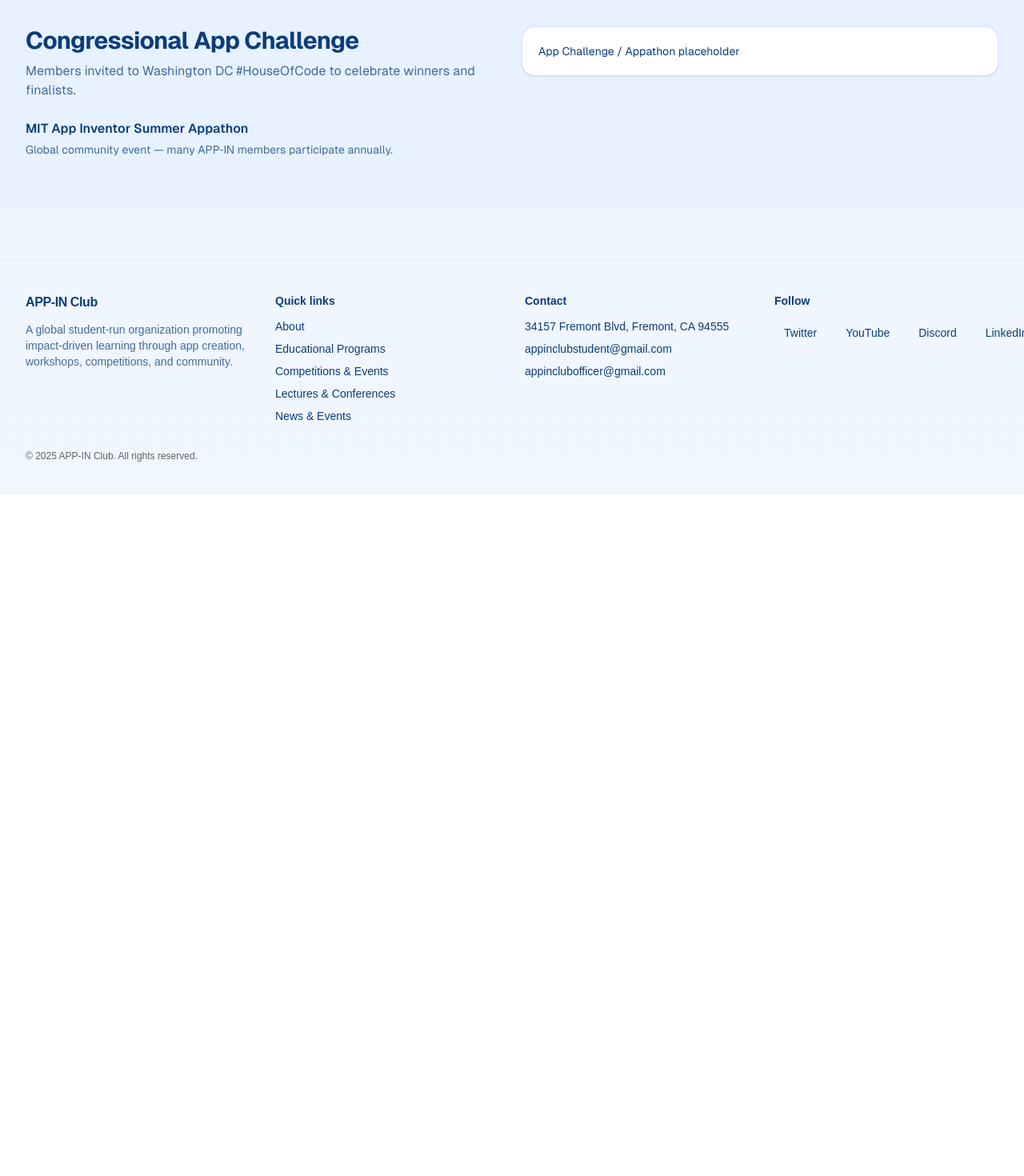
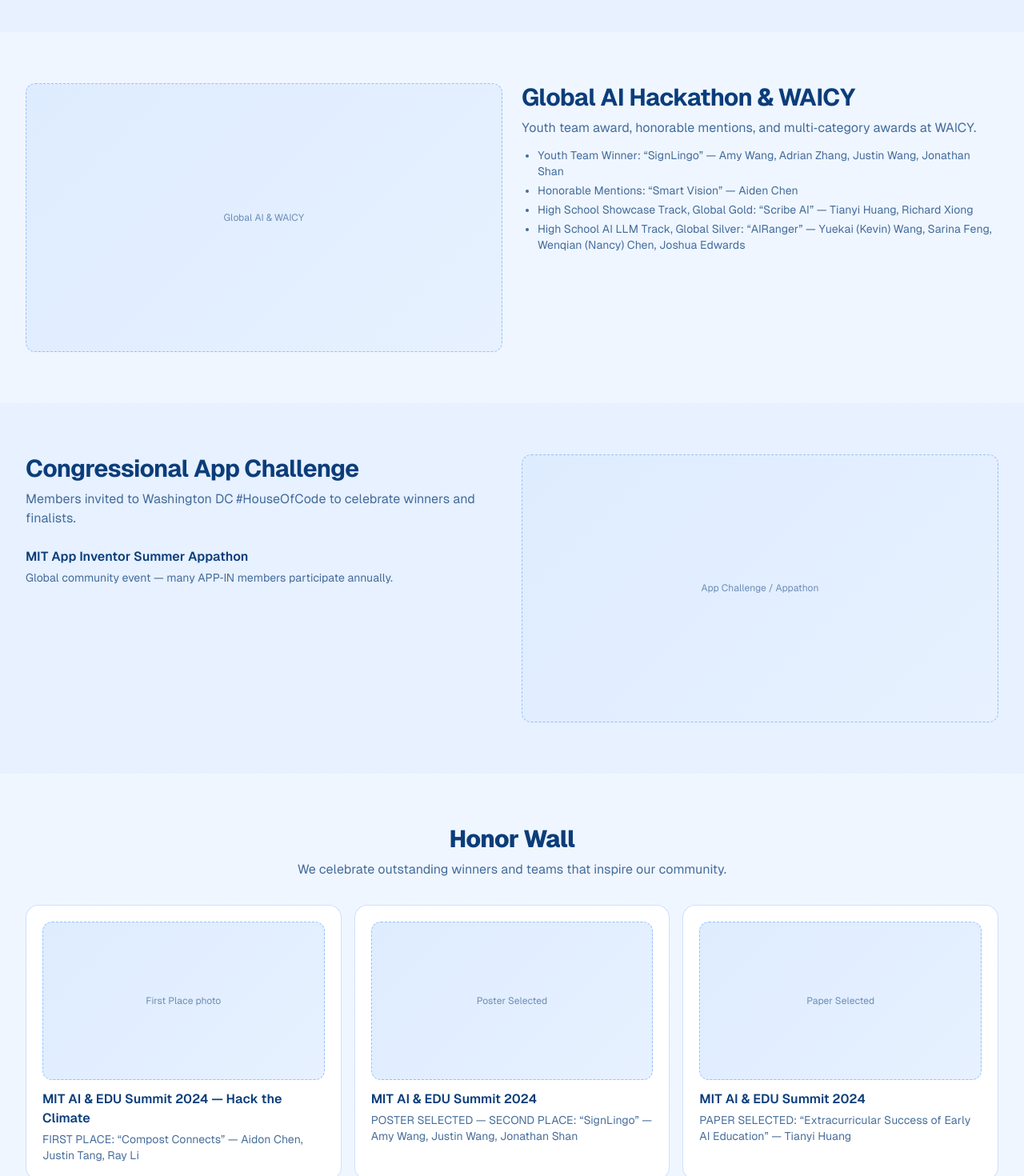
Before and after one commit to JONGYYY/App-In-Club, a Next.js app: page /programs/competitions-and-events in a window 1280 px wide. Shown: the part 1330-2800 px from the top of the page at 80% size. Before the commit the page ends 1948 px from the top, so only its background shows below. Built offline with nearby package versions, Linux system fonts and the light colour scheme.

Commit message:
feat(competitions): creative Honor Wall grid with placeholders; detailed awards (Congressional, MIT AI&EDU, Global AI Hackathon, WAICY, San Ramon, Youth Individual/Team); upgraded placeholders and CTAs

```diff
--- a/src/app/programs/competitions-and-events/page.tsx
+++ b/src/app/programs/competitions-and-events/page.tsx
@@ -1,3 +1,7 @@
+import { Placeholder } from "@/components/Placeholder";
+import { LinkButton } from "@/components/Button";
+import Link from "next/link";
+
 export const metadata = {
 	title: "Competitions & Events",
 };
@@ -35,9 +39,7 @@
 							<p className="mt-2 text-muted">APP‑IN Club teams received top awards at the MIT AI&EDU Summit event.</p>
 						</div>
 						{/* simple placeholder box to drop imagery later */}
-						<div className="card shadow-elevation1 hover-raise reveal-up" style={{ animationDelay: "120ms" }}>
-							<div className="card-body text-sm">Image placeholder</div>
-						</div>
+						<Placeholder label="MIT AI&EDU Summit photos" className="w-full hover-raise reveal-up" style={{ animationDelay: "120ms" } as any} />
 					</div>
 				</div>
 			</section>
@@ -45,12 +47,16 @@
 			<section className="section">
 				<div className="container">
 					<div className="grid gap-6 lg:grid-cols-2 items-start">
-						<div className="card shadow-elevation1 hover-raise reveal-up" style={{ animationDelay: "120ms" }}>
-							<div className="card-body text-sm">Global AI / WAICY image placeholder</div>
-						</div>
+						<Placeholder label="Global AI & WAICY" className="w-full hover-raise reveal-up" style={{ animationDelay: "120ms" } as any} />
 						<div className="reveal-up" style={{ animationDelay: "220ms" }}>
 							<h2 className="text-2xl sm:text-3xl font-bold tracking-tight">Global AI Hackathon & WAICY</h2>
 							<p className="mt-2 text-muted">Youth team award, honorable mentions, and multi‑category awards at WAICY.</p>
+							<ul className="mt-3 list-disc pl-5 text-sm text-muted space-y-1">
+								<li>Youth Team Winner: “SignLingo” — Amy Wang, Adrian Zhang, Justin Wang, Jonathan Shan</li>
+								<li>Honorable Mentions: “Smart Vision” — Aiden Chen</li>
+								<li>High School Showcase Track, Global Gold: “Scribe AI” — Tianyi Huang, Richard Xiong</li>
+								<li>High School AI LLM Track, Global Silver: “AIRanger” — Yuekai (Kevin) Wang, Sarina Feng, Wenqian (Nancy) Chen, Joshua Edwards</li>
+							</ul>
 						</div>
 					</div>
 				</div>
@@ -65,9 +71,86 @@
 							<h3 className="mt-6 font-semibold">MIT App Inventor Summer Appathon</h3>
 							<p className="text-sm text-muted mt-1">Global community event — many APP‑IN members participate annually.</p>
 						</div>
-						<div className="card shadow-elevation1 hover-raise reveal-up" style={{ animationDelay: "120ms" }}>
-							<div className="card-body text-sm">App Challenge / Appathon placeholder</div>
+						<Placeholder label="App Challenge / Appathon" className="w-full hover-raise reveal-up" style={{ animationDelay: "120ms" } as any} />
+					</div>
+				</div>
+			</section>
+
+			{/* Honor Wall */}
+			<section className="section">
+				<div className="container">
+					<header className="mb-6 sm:mb-8 text-center">
+						<h2 className="text-3xl font-extrabold tracking-tight">Honor Wall</h2>
+						<p className="mt-2 text-muted">We celebrate outstanding winners and teams that inspire our community.</p>
+					</header>
+					<div className="grid gap-4 sm:grid-cols-2 lg:grid-cols-3">
+						<div className="card hover-raise">
+							<div className="card-body">
+								<Placeholder label="First Place photo" className="mb-3" aspect="16 / 9" />
+								<h3 className="font-semibold">MIT AI & EDU Summit 2024 — Hack the Climate</h3>
+								<p className="text-sm text-muted mt-1">FIRST PLACE: “Compost Connects” — Aidon Chen, Justin Tang, Ray Li</p>
+							</div>
 						</div>
+						<div className="card hover-raise">
+							<div className="card-body">
+								<Placeholder label="Poster Selected" className="mb-3" aspect="16 / 9" />
+								<h3 className="font-semibold">MIT AI & EDU Summit 2024</h3>
+								<p className="text-sm text-muted mt-1">POSTER SELECTED — SECOND PLACE: “SignLingo” — Amy Wang, Justin Wang, Jonathan Shan</p>
+							</div>
+						</div>
+						<div className="card hover-raise">
+							<div className="card-body">
+								<Placeholder label="Paper Selected" className="mb-3" aspect="16 / 9" />
+								<h3 className="font-semibold">MIT AI & EDU Summit 2024</h3>
+								<p className="text-sm text-muted mt-1">PAPER SELECTED: “Extracurricular Success of Early AI Education” — Tianyi Huang</p>
+							</div>
+						</div>
+						<div className="card hover-raise">
+							<div className="card-body">
+								<Placeholder label="Global AI Hackathon" className="mb-3" aspect="16 / 9" />
+								<h3 className="font-semibold">MIT Global AI Hackathon 2024</h3>
+								<p className="text-sm text-muted mt-1">Youth Team Winner: “SignLingo” — Amy Wang, Adrian Zhang, Justin Wang, Jonathan Shan</p>
+							</div>
+						</div>
+						<div className="card hover-raise">
+							<div className="card-body">
+								<Placeholder label="San Ramon Hackathon" className="mb-3" aspect="16 / 9" />
+								<h3 className="font-semibold">San Ramon Hackathon — AI in Action</h3>
+								<p className="text-sm text-muted mt-1">Community‑driven innovation with AI projects from students.</p>
+							</div>
+						</div>
+						<div className="card hover-raise">
+							<div className="card-body">
+								<Placeholder label="Cerebria" className="mb-3" aspect="16 / 9" />
+								<h3 className="font-semibold">First Prize Winner — Cerebria</h3>
+								<p className="text-sm text-muted mt-1">By Aiden Cheng, Kevin Xia</p>
+							</div>
+						</div>
+						<div className="card hover-raise">
+							<div className="card-body">
+								<Placeholder label="Wildfire Drone" className="mb-3" aspect="16 / 9" />
+								<h3 className="font-semibold">Second Prize — ML Drone for Early Wildfire Detection</h3>
+								<p className="text-sm text-muted mt-1">By Lucas Su, Dale Liu, Pranav Saharan</p>
+							</div>
+						</div>
+						<div className="card hover-raise">
+							<div className="card-body">
+								<Placeholder label="Youth Individual" className="mb-3" aspect="16 / 9" />
+								<h3 className="font-semibold">Youth Individual</h3>
+								<p className="text-sm text-muted mt-1">First: Ecoplate — Michelle (Siyuan) Yang</p>
+								<p className="text-sm text-muted">Second: Council Calendar — Evan Yang</p>
+							</div>
+						</div>
+						<div className="card hover-raise">
+							<div className="card-body">
+								<Placeholder label="Youth Team" className="mb-3" aspect="16 / 9" />
+								<h3 className="font-semibold">Youth Team</h3>
+								<p className="text-sm text-muted mt-1">Second: Productiviteams — Jaida Gao, Jason Huang, Etai Miller, Caleb Su, Kevin Lu</p>
+							</div>
+						</div>
+					</div>
+					<div className="mt-8 text-center">
+						<Link href="/news" className="site-nav-link">See more achievements in News</Link>
 					</div>
 				</div>
 			</section>
```
